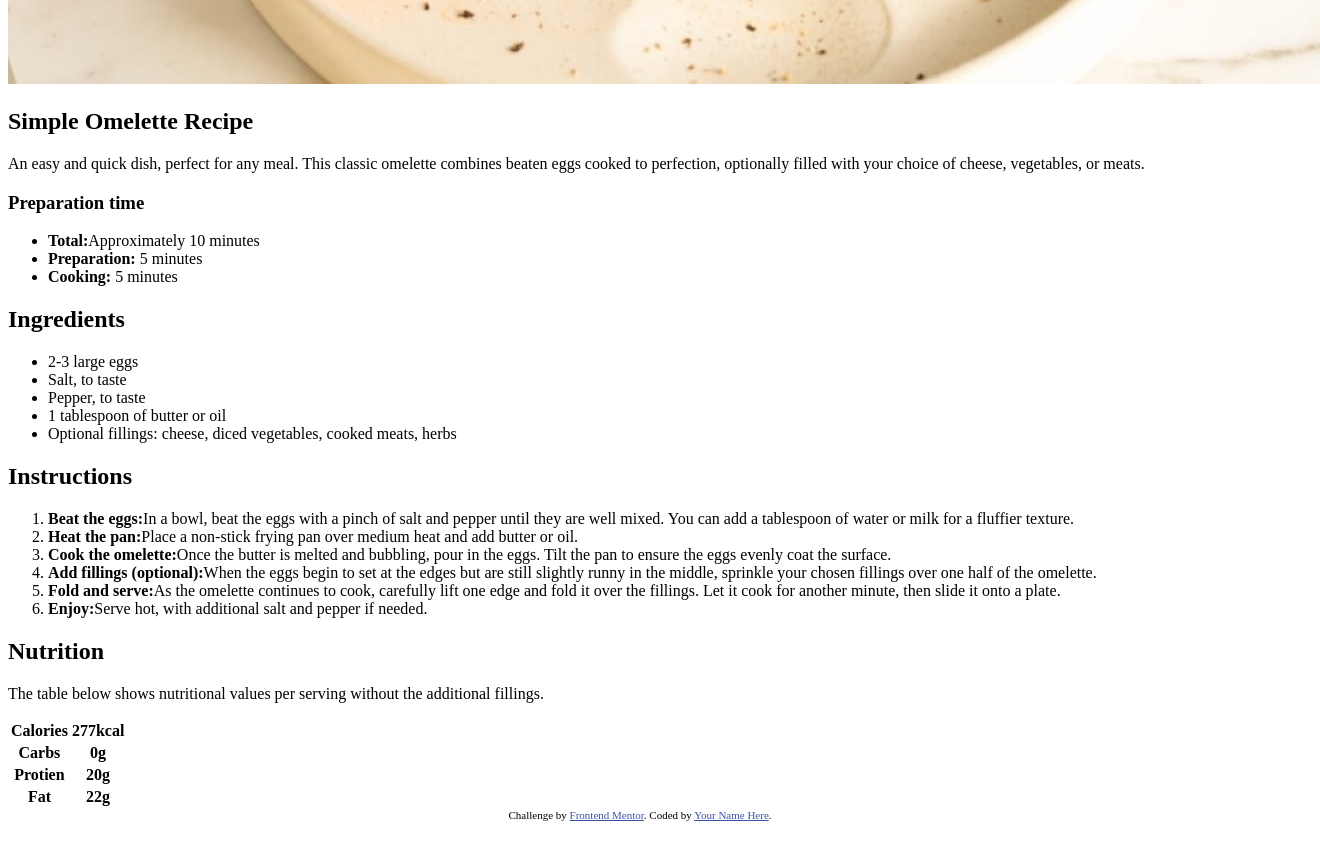
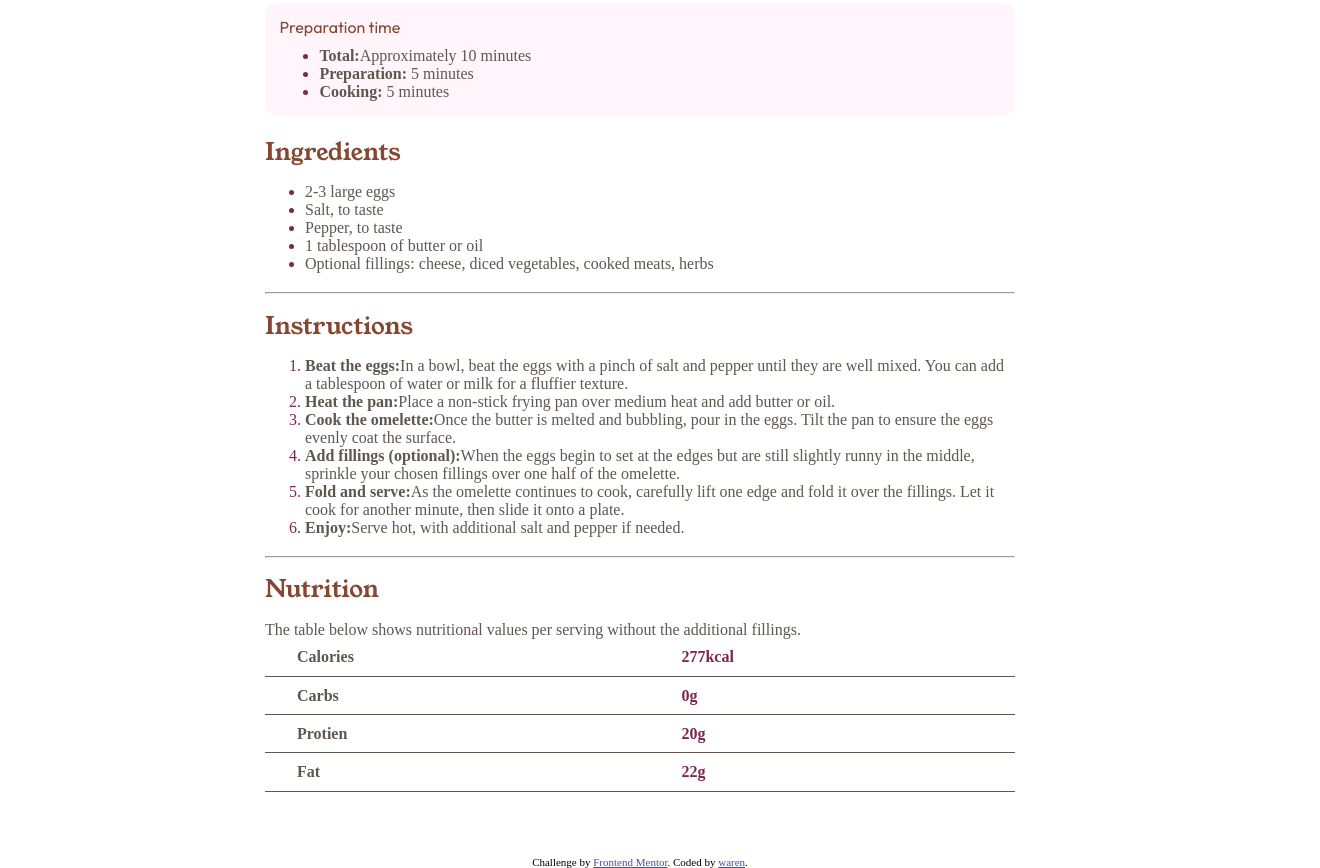
Before and after one commit to William-nyarash/frontend-mentors, a plain HTML site: page recipe-page-main/index.html in a window 1280 px wide. Shown: the part 524-1392 px from the top of the page, 1320 px wide, since content can reach past the window. Before the commit the page ends 1353 px from the top, so only its background shows below. Drawn offline with Linux system fonts and the light colour scheme.

Commit message:
add screenshot

```diff
--- a/recipe-page-main/index.html
+++ b/recipe-page-main/index.html
@@ -5,9 +5,11 @@
   <meta name="viewport" content="width=device-width, initial-scale=1.0"> <!-- displays site properly based on user's device -->
 
   <link rel="icon" type="image/png" sizes="32x32" href="./assets/images/favicon-32x32.png">
-
+  <link rel="preconnect" href="https://fonts.googleapis.com">
+<link rel="preconnect" href="https://fonts.gstatic.com" crossorigin>
+<link href="https://fonts.googleapis.com/css2?family=Outfit:wght@100..900&family=Young+Serif&display=swap" rel="stylesheet">
   <title>Frontend Mentor | Recipe page</title>
-
+ <link rel="stylesheet" href="style.css">
   <!-- Feel free to remove these styles or customise in your own stylesheet 👍 -->
   <style>
     .attribution { font-size: 11px; text-align: center; }
@@ -15,8 +17,8 @@
   </style>
 </head>
 <body>
+  <main>
 <div class="main">
-
   <div class="image">
     <img src="./assets/images/image-omelette.jpeg" alt="an omelette">
   </div>
@@ -43,7 +45,7 @@
         </ul>
       </div>
       <div class="ingredients">
-        <h2 class="ingredients_title">Ingredients</h2>
+        <h2 class="ingredients_title font">Ingredients</h2>
         <ul>
           <li class="ing-item">
             2-3 large eggs
@@ -60,9 +62,10 @@
           <li class="ing-item">Optional fillings: cheese, diced vegetables, cooked meats, herbs</li>
         </ul>
       </div>
+      <hr>
       <div class="cooking_instruction">
-        <h2 class="instructions-title">Instructions</h2>
-        <ol type="1">
+        <h2 class="instructions-title font">Instructions</h2>
+        <ol type="1" >
           <li><b>Beat the eggs:</b>In a bowl, beat the eggs with a pinch of salt and pepper until they are well mixed.
             You can add a tablespoon of water or milk for a fluffier texture.</li>
           <li><b>Heat the pan:</b>Place a non-stick frying pan over medium heat and add butter or oil.</li>
@@ -75,8 +78,9 @@
           <li><b>Enjoy:</b>Serve hot, with additional salt and pepper if needed.</li>
         </ol>
       </div>
+      <hr>
       <div class="nutrition">
-        <h2 class="nutrition-title">Nutrition</h2>
+        <h2 class="nutrition-title font">Nutrition</h2>
         <p class="nutri-desc">
           The table below shows nutritional values per serving without the additional fillings.</p>
           <table>
@@ -98,11 +102,12 @@
           </table>
       </div>
     </div>
+</div>
   </section>
     <div class="attribution">
-      Challenge by <a href="https://www.frontendmentor.io?ref=challenge" target="_blank">Frontend Mentor</a>.
-      Coded by <a href="#">Your Name Here</a>.
+      Challenge by <a href="https://www.frontendmentor.io/profile/william-nyarash" target="_blank">Frontend Mentor</a>.
+      Coded by <a href="#">waren</a>.
     </div>
-</div>
+</main>
 </body>
 </html>
--- a/recipe-page-main/style.css
+++ b/recipe-page-main/style.css
@@ -13,7 +13,114 @@
     --font-weight-accent:400;
     --font-family-p: "Outfit";
     --font-weight-p-bold:700;
-    --font-weighr-p-medium:600;
+    --font-weight-p-medium:600;
     --font-weight-p-small:400;
 
 }
+* , *::after, *::before {
+    margin: 0;
+    box-sizing: border-box;
+}
+body {
+    font-size: var(--font-size-p);
+}
+
+img {
+ max-width: 100%;
+}
+.container {
+    width: 89%;
+    max-width: 750px;
+    margin: 0  auto;
+    color: var(--color-stone-600);
+}
+.image {
+    margin-bottom: 2em;
+}
+.image img {
+    max-width: 100%;
+    object-fit: contain;
+  }
+
+ol[type="1"] li::marker,
+ul li::marker {
+    color: var(--color-rose-800);
+}
+ul b,
+ol b {
+    color: var(--color-stone-600);
+
+}
+table {
+    width: 100%;
+    margin-bottom: 4em;
+}
+th {
+padding-left: 2em;
+padding-block: .6em;
+text-align: left;
+}
+th:nth-child(2){
+    color: var(--color-rose-800);
+}
+table,
+tbody,
+th,
+tr {
+    border-collapse: collapse;
+    border-bottom: 0.1px solid var(--color-stone-600);
+}
+hr {
+    margin-block: 0.9em;
+}
+.title .recipe-name {
+    margin-bottom: .9em;
+    color: var(--color-stone-900);
+    font-weight: var(--font-weight-accent);
+    font-family: var(--font-family-accent),sans-serif;
+    font-size: 2rem;
+    line-height: 2rem;
+
+}
+.title .desc{
+    color: var(--color-stone-600);
+}
+.prep h3, .ingredients .ingredients_title,
+.nutrition .nutrition-title,
+.cooking_instruction .instructions-title {
+    color: var(--color-brown-800);
+    margin-bottom: 0.6em;
+    font-weight: var(--font-weight-p-small);
+    font-family: var(--font-family-accent), serif;
+}
+
+.ingredients_title,
+.nutrition-title,
+.ingredients_title,
+.recipe-name{
+    font-family: var(--font-family-accent), serif;
+}
+.title .desc,
+.prep,
+.ingredients,
+.cooking_instruction {
+    margin-bottom: 1.2em;
+}
+.prep {
+    padding: 0.9em;
+    border-radius:12px;
+    background: var(--color-rose-50);
+}
+.prep h3 {
+    font-size: var(--font-weight-p-bold);
+    font-weight: var(--font-weight-p-small);
+    font-family: var(--font-family-p), sans-serif;
+}
+ @media (min-width: 768px) {
+    .image {
+        width: 750px;
+        margin:2em  auto ;
+        border-radius: 29px;
+        overflow: hidden;
+    }
+ }
```
Also changed, not shown: recipe-page-main/screenshot.png (added), 2 other files.
